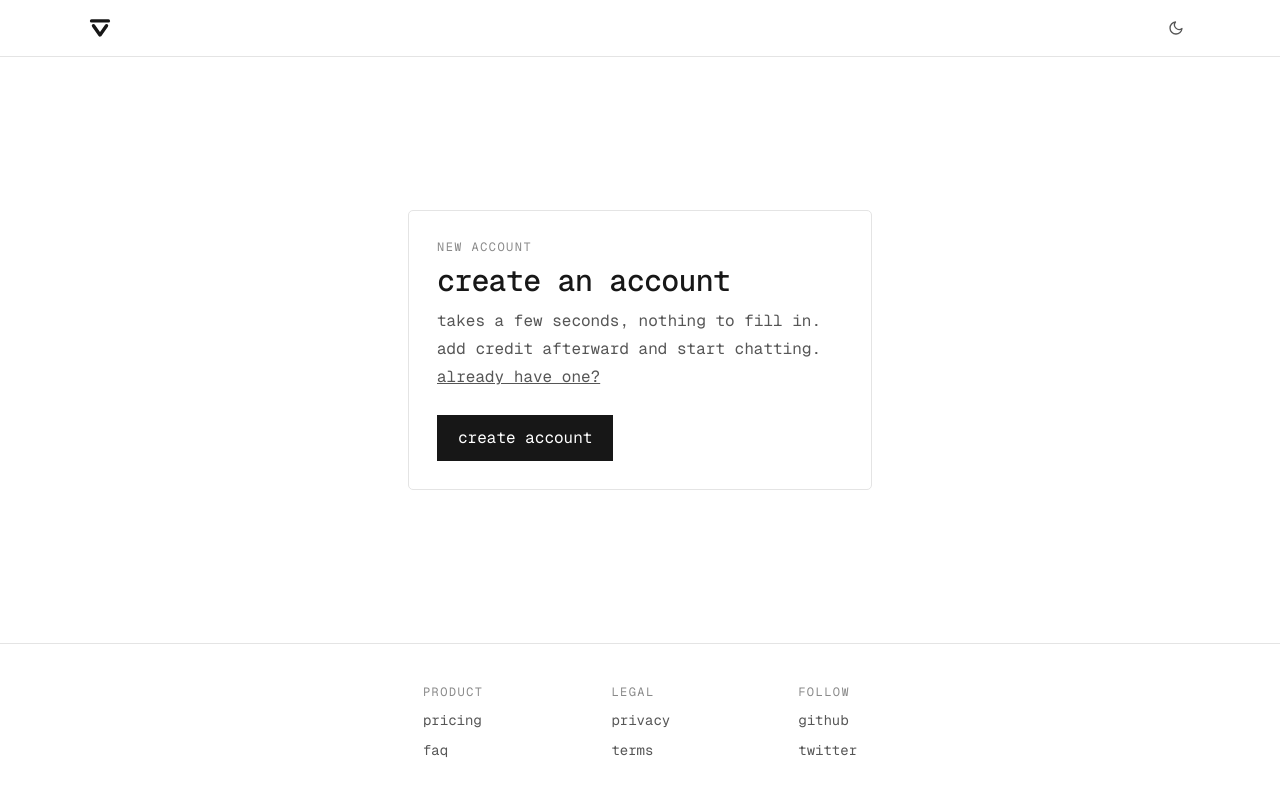
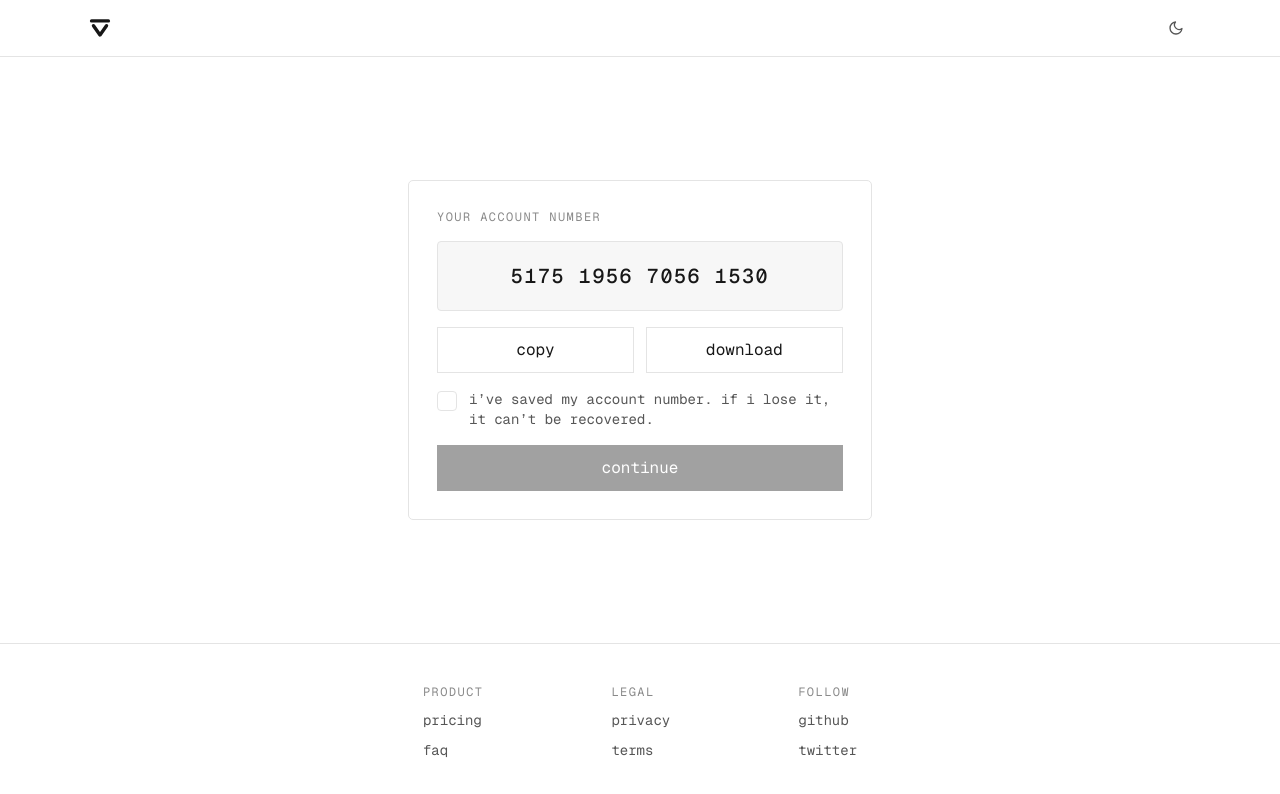
Before and after one commit to velum-ai/velum, a Next.js app: page /create-account in a window 1280 px wide. Shown: the top 794 px of the page. Built offline with nearby package versions, Linux system fonts and the light colour scheme; no server answers.

Commit message:
Defer account creation to confirmation, fix login header click-blocking

```diff
--- a/src/app/account/page.js
+++ b/src/app/account/page.js
@@ -2,9 +2,11 @@
 
 import { useEffect, useRef, useState } from "react";
 import { useRouter } from "next/navigation";
+import Link from "next/link";
 import ConfirmDialog from "@/components/ui/ConfirmDialog";
 import ThemeToggle from "@/components/ThemeToggle";
 import {
+  ArrowLeftIcon,
   EyeIcon,
   EyeOffIcon,
   CopyIcon,
@@ -121,6 +123,11 @@ export default function AccountPage() {
   // Once the user touches model toggles, a slower/duplicate initial overview
   // fetch landing late must not clobber their edit with the pre-edit list.
   const modelsEdited = useRef(false);
+  // Toggling two models in quick succession fires two PATCHes that can
+  // resolve out of order; only the response for the most recently sent
+  // request is allowed to sync back, so a stale one can't revert a newer
+  // toggle (the "sometimes reverts back" bug).
+  const modelReqRef = useRef(0);
 
   const toggleModel = async (id) => {
     modelsEdited.current = true;
@@ -130,11 +137,12 @@ export default function AccountPage() {
       : [...current, id];
     if (next.length === 0) return; // at least one model must stay enabled
     setData((d) => (d ? { ...d, enabledModels: next } : d));
+    const myReq = ++modelReqRef.current;
     const { ok, data: res } = await api("/api/account", {
       method: "PATCH",
       body: { account, enabledModels: next },
     });
-    if (ok && res.enabledModels) {
+    if (ok && res.enabledModels && modelReqRef.current === myReq) {
       setData((d) => (d ? { ...d, enabledModels: res.enabledModels } : d));
     }
   };
@@ -293,9 +301,15 @@ export default function AccountPage() {
     <>
       <main className="mx-auto flex w-full max-w-4xl flex-1 flex-col gap-4 px-4 py-6 sm:px-6 sm:py-10">
         <div className="mb-1 flex items-center gap-3">
-          <h1 className="flex-1 text-xl font-medium tracking-tight sm:text-2xl">
-            account
-          </h1>
+          <Link
+            href="/chat"
+            title="back to chat"
+            aria-label="back to chat"
+            className="grid h-7 w-7 place-items-center rounded-md text-muted transition-colors hover:text-foreground"
+          >
+            <ArrowLeftIcon />
+          </Link>
+          <div className="flex-1" />
           <ThemeToggle />
         </div>
 
--- a/src/app/api/account/route.js
+++ b/src/app/api/account/route.js
@@ -28,7 +28,8 @@ export async function POST(req) {
     );
   }
 
-  const account = await createAccount();
+  const body = await req.json().catch(() => ({}));
+  const account = await createAccount(body.number);
   log("account_created", { account: maskAccount(account) });
   return NextResponse.json({ account });
 }
--- a/src/app/create-account/page.js
+++ b/src/app/create-account/page.js
@@ -1,42 +1,72 @@
 "use client";
 
-import { useState } from "react";
+import { useEffect, useRef, useState } from "react";
 import { useRouter } from "next/navigation";
-import Link from "next/link";
 import Header from "@/components/Header";
 import Footer from "@/components/Footer";
+import FullScreenNotice from "@/components/FullScreenNotice";
 import { api } from "@/lib/clientApi";
 import { STORAGE_KEY } from "@/lib/limits";
 
+// The number shown before "continue" is only a local candidate, nothing is
+// created in the database until then, so an abandoned visit never leaves a
+// row behind. Cached here purely so a refresh keeps showing the same number
+// instead of rolling a new one.
+const CANDIDATE_KEY = "velum_candidate_account";
+
+function randomAccountNumber() {
+  return Array.from({ length: 16 }, () => Math.floor(Math.random() * 10))
+    .join("")
+    .match(/.{1,4}/g)
+    .join(" ");
+}
+
 export default function CreateAccountPage() {
   const router = useRouter();
-  const [account, setAccount] = useState("");
-  const [status, setStatus] = useState("idle"); // idle | loading | done | error
+  const [candidate, setCandidate] = useState("");
+  const [phase, setPhase] = useState("loading"); // loading | ready | submitting | error
   const [error, setError] = useState("");
+  const [rateLimited, setRateLimited] = useState(false);
   const [copied, setCopied] = useState(false);
+  const [saved, setSaved] = useState(false);
+  const [rolling, setRolling] = useState("0000 0000 0000 0000");
+  const started = useRef(false);
 
-  const create = async () => {
-    setStatus("loading");
-    setError("");
+  useEffect(() => {
+    if (phase !== "loading") return;
+    const id = setInterval(() => setRolling(randomAccountNumber()), 60);
+    return () => clearInterval(id);
+  }, [phase]);
 
-    const { ok, status: code, data } = await api("/api/account", { body: {} });
-    if (!ok || !data.account) {
-      setStatus("error");
-      setError(
-        code === 429
-          ? "too many accounts from your network, try again later"
-          : "something went wrong, try again",
-      );
-      return;
+  useEffect(() => {
+    if (started.current) return;
+    started.current = true;
+
+    let number = "";
+    try {
+      number = sessionStorage.getItem(CANDIDATE_KEY) || "";
+    } catch {
+      // storage blocked - fall through to generating a new candidate
     }
 
-    setAccount(data.account);
-    setStatus("done");
-  };
+    if (!number) {
+      number = randomAccountNumber();
+      try {
+        sessionStorage.setItem(CANDIDATE_KEY, number);
+      } catch {
+        // storage blocked - refresh will just roll a new candidate
+      }
+    }
+
+    setTimeout(() => {
+      setCandidate(number);
+      setPhase("ready");
+    }, 700);
+  }, []);
 
   const copy = async () => {
     try {
-      await navigator.clipboard.writeText(account);
+      await navigator.clipboard.writeText(candidate);
       setCopied(true);
       setTimeout(() => setCopied(false), 2000);
     } catch {
@@ -44,76 +74,135 @@ export default function CreateAccountPage() {
     }
   };
 
-  const enter = () => {
-    localStorage.setItem(STORAGE_KEY, account);
-    router.push("/account");
+  const download = () => {
+    const blob = new Blob([candidate], { type: "text/plain" });
+    const url = URL.createObjectURL(blob);
+    const a = document.createElement("a");
+    a.href = url;
+    a.download = "velum-account-number.txt";
+    a.click();
+    URL.revokeObjectURL(url);
   };
+
+  const enter = async () => {
+    setPhase("submitting");
+
+    const { ok, status: code, data } = await api("/api/account", {
+      body: { number: candidate },
+    });
+
+    if (!ok || !data.account) {
+      setPhase("error");
+      setRateLimited(code === 429);
+      setError(
+        code === 429
+          ? "too many accounts from your network, try again later"
+          : "something went wrong creating your account, try again",
+      );
+      return;
+    }
+
+    localStorage.setItem(STORAGE_KEY, data.account);
+    try {
+      sessionStorage.removeItem(CANDIDATE_KEY);
+    } catch {
+      // storage blocked - harmless, nothing left to clean up
+    }
+    router.push("/chat");
+  };
+
+  if (phase === "error") {
+    return (
+      <>
+        <Header />
+        <FullScreenNotice
+          title={rateLimited ? "you're being rate limited" : "something went wrong"}
+          message={rateLimited ? "try again in a little while" : error}
+        />
+        <Footer />
+      </>
+    );
+  }
+
+  const ready = phase === "ready";
 
   return (
     <>
       <Header />
 
       <main className="mx-auto flex w-full max-w-lg flex-1 items-center px-4 py-10 sm:px-6 sm:py-16">
-        <div className="flex w-full flex-col gap-6 rounded-lg border border-border p-5 sm:p-7">
-          {status === "done" ? (
-            <>
-              <div className="flex flex-col gap-2">
+        <div className="flex w-full flex-col gap-4 rounded-lg border border-border p-5 sm:p-7">
           <p className="text-xs uppercase tracking-[0.12em] text-faint">
             your account number
           </p>
-                <h1 className="text-2xl font-medium tracking-[0.12em] text-foreground sm:text-3xl">
-                  {account}
-                </h1>
-                <p className="leading-7 text-muted">
-                  this is the only way in and we can’t recover it. keep it
-                  somewhere safe, then add credit to start chatting.
+
+          <div className="rounded-md border border-border bg-surface px-3 py-4 text-center sm:px-4 sm:py-5">
+            <p className="whitespace-nowrap text-lg font-medium tracking-[0.08em] text-foreground sm:text-xl">
+              {ready || phase === "submitting" ? candidate : rolling}
             </p>
           </div>
 
-              <div className="flex flex-wrap gap-3">
+          <div className="flex gap-3">
             <button
               onClick={copy}
-                  className="border border-foreground px-5 py-2.5 text-sm transition-colors hover:bg-foreground hover:text-background sm:text-base"
+              disabled={!ready}
+              suppressHydrationWarning
+              className="flex-1 border border-border px-5 py-2.5 text-sm transition-colors hover:border-foreground disabled:cursor-not-allowed disabled:opacity-40 sm:text-base"
             >
-                  {copied ? "copied" : "copy number"}
+              {copied ? "copied" : "copy"}
             </button>
             <button
-                  onClick={enter}
-                  className="border border-foreground bg-foreground px-5 py-2.5 text-sm text-background transition-colors hover:bg-background hover:text-foreground sm:text-base"
+              onClick={download}
+              disabled={!ready}
+              suppressHydrationWarning
+              className="flex-1 border border-border px-5 py-2.5 text-sm transition-colors hover:border-foreground disabled:cursor-not-allowed disabled:opacity-40 sm:text-base"
             >
-                  saved it, add credit
+              download
             </button>
           </div>
-            </>
-          ) : (
-            <>
-              <div className="flex flex-col gap-2">
-                <p className="text-xs uppercase tracking-[0.12em] text-faint">
-                  new account
-                </p>
-                <h1 className="text-2xl font-medium tracking-tight sm:text-3xl">
-                  create an account
-                </h1>
-                <p className="leading-7 text-muted">
-                  takes a few seconds, nothing to fill in. add credit
-                  afterward and start chatting.{" "}
-                  <Link href="/login" className="underline hover:text-foreground">
-                    already have one?
-                  </Link>
-                </p>
-              </div>
-
-              {error && <p className="text-sm text-muted">{error}</p>}
 
           <button
-                onClick={create}
-                disabled={status === "loading"}
-                className="self-start border border-foreground bg-foreground px-5 py-2.5 text-background transition-colors hover:bg-background hover:text-foreground disabled:cursor-not-allowed disabled:opacity-40"
+            type="button"
+            onClick={() => setSaved((s) => !s)}
+            disabled={!ready}
+            suppressHydrationWarning
+            className="flex items-start gap-3 text-left disabled:cursor-not-allowed disabled:opacity-40"
           >
-                {status === "loading" ? "creating..." : "create account"}
+            <span
+              className={`mt-0.5 flex h-5 w-5 shrink-0 items-center justify-center rounded border transition-colors ${
+                saved ? "border-foreground bg-foreground" : "border-border"
+              }`}
+            >
+              {saved && (
+                <svg
+                  viewBox="0 0 16 16"
+                  className="h-3 w-3 text-background"
+                  fill="none"
+                >
+                  <path
+                    d="M3 8.5l3 3 7-7"
+                    stroke="currentColor"
+                    strokeWidth="2"
+                    strokeLinecap="round"
+                    strokeLinejoin="round"
+                  />
+                </svg>
+              )}
+            </span>
+            <span className="text-sm text-muted">
+              i’ve saved my account number. if i lose it, it can’t be
+              recovered.
+            </span>
           </button>
-            </>
-          )}
+
+          <button
+            onClick={enter}
+            disabled={!saved || phase !== "ready"}
+            suppressHydrationWarning
+            className="border border-foreground bg-foreground px-5 py-2.5 text-background transition-colors hover:bg-background hover:text-foreground disabled:cursor-not-allowed disabled:opacity-40"
+          >
+            {phase === "submitting" ? "creating..." : "continue"}
+          </button>
         </div>
       </main>
 
--- a/src/app/login/page.js
+++ b/src/app/login/page.js
@@ -2,7 +2,6 @@
 
 import { useState } from "react";
 import { useRouter } from "next/navigation";
-import Link from "next/link";
 import Header from "@/components/Header";
 import Footer from "@/components/Footer";
 import RedirectIfSignedIn from "@/components/RedirectIfSignedIn";
@@ -64,35 +63,18 @@ export default function SignInPage() {
           onSubmit={handleSubmit}
           className="flex w-full flex-col gap-6 rounded-lg border border-border p-5 sm:p-7"
         >
-          <div className="flex flex-col gap-2">
-            <p className="text-xs uppercase tracking-[0.12em] text-faint">
-              sign in
-            </p>
-
-            <h1 className="text-2xl font-medium tracking-tight sm:text-3xl">
-              enter your account number
-            </h1>
-
-            <p className="leading-7 text-muted">
-              the 16-digit number from when you created your account. don’t have
-              one yet?{" "}
-              <Link
-                href="/create-account"
-                className="underline hover:text-foreground"
-              >
-                create an account
-              </Link>
-              .
-            </p>
-          </div>
+          <h1 className="whitespace-nowrap text-center text-lg font-medium tracking-tight sm:text-2xl">
+            enter your account number
+          </h1>
 
           <input
             type="text"
             inputMode="numeric"
+            autoComplete="off"
             value={value}
             onChange={(e) => setValue(formatAccountInput(e.target.value))}
             placeholder="0000 0000 0000 0000"
-            className="w-full border border-border bg-transparent px-2 py-3 text-center text-base tracking-[0.1em] outline-none sm:px-4 sm:text-xl sm:tracking-[0.2em]"
+            className="w-full rounded-md border border-border bg-transparent px-2 py-3 text-center text-base tracking-[0.1em] outline-none focus:border-border-strong sm:px-4 sm:text-xl sm:tracking-[0.2em]"
           />
 
           {error && <p className="text-sm text-muted">{error}</p>}
@@ -100,7 +82,7 @@ export default function SignInPage() {
           <button
             type="submit"
             disabled={loading || !value.trim()}
-            className="border border-foreground bg-foreground px-5 py-2.5 text-background transition-colors hover:bg-background hover:text-foreground disabled:cursor-not-allowed disabled:opacity-40"
+            className="rounded-md border border-foreground bg-foreground px-5 py-2.5 text-background transition-colors hover:bg-background hover:text-foreground disabled:cursor-not-allowed disabled:opacity-40"
           >
             {loading ? "checking..." : "sign in"}
           </button>
--- a/src/components/Footer.js
+++ b/src/components/Footer.js
@@ -4,7 +4,7 @@ import { footerCategories, social } from "@/config/site";
 export default function Footer() {
   return (
     <footer className="border-t border-border">
-      <div className="mx-auto flex max-w-6xl flex-wrap justify-center gap-x-32 gap-y-8 px-4 py-10 sm:px-6">
+      <div className="mx-auto grid max-w-6xl grid-cols-2 gap-x-8 gap-y-6 px-4 py-8 sm:flex sm:flex-wrap sm:justify-center sm:gap-x-32 sm:gap-y-8 sm:px-6 sm:py-10">
         {footerCategories.map((category) => (
           <nav key={category.label} className="flex flex-col gap-2.5 text-sm">
             <span className="text-xs uppercase tracking-[0.12em] text-faint">
--- /dev/null
+++ b/src/components/FullScreenNotice.js
@@ -0,0 +1,16 @@
+export default function FullScreenNotice({ eyebrow, title, message, action }) {
+  return (
+    <main className="mx-auto -mt-[57px] flex min-h-dvh w-full max-w-md flex-col items-center justify-center gap-3 px-4 text-center">
+      {eyebrow && (
+        <p className="text-xs uppercase tracking-[0.12em] text-faint">
+          {eyebrow}
+        </p>
+      )}
+      <h1 className="text-2xl font-medium tracking-tight sm:text-3xl">
+        {title}
+      </h1>
+      {message && <p className="leading-7 text-muted">{message}</p>}
+      {action}
+    </main>
+  );
+}
--- a/src/lib/rateLimit.js
+++ b/src/lib/rateLimit.js
@@ -3,7 +3,12 @@ import { prisma } from "@/lib/prisma";
 // Fixed-window limiter backed by the RateLimit table: one atomic upsert per
 // call, durable across restarts, shared by every app instance. The window
 // resets in-place when the stored one has expired.
+//
+// DISABLE_RATE_LIMIT=true skips the check entirely - local dev only, never
+// set this in production.
 export async function checkRateLimit(key, { limit, windowMs }) {
+  if (process.env.DISABLE_RATE_LIMIT === "true") return { allowed: true };
+
   const cutoff = new Date(Date.now() - windowMs);
   const [row] = await prisma.$queryRaw`
     INSERT INTO "RateLimit" ("key", "windowStart", "count")
```
Also changed, not shown: src/app/learn/page.js (+35 -15 lines), src/components/Header.js (+17 -1 lines), src/lib/account.js, 1 other file (tests, documents, lock files or other folders). Lines whose indentation alone changed are shown as unchanged.
